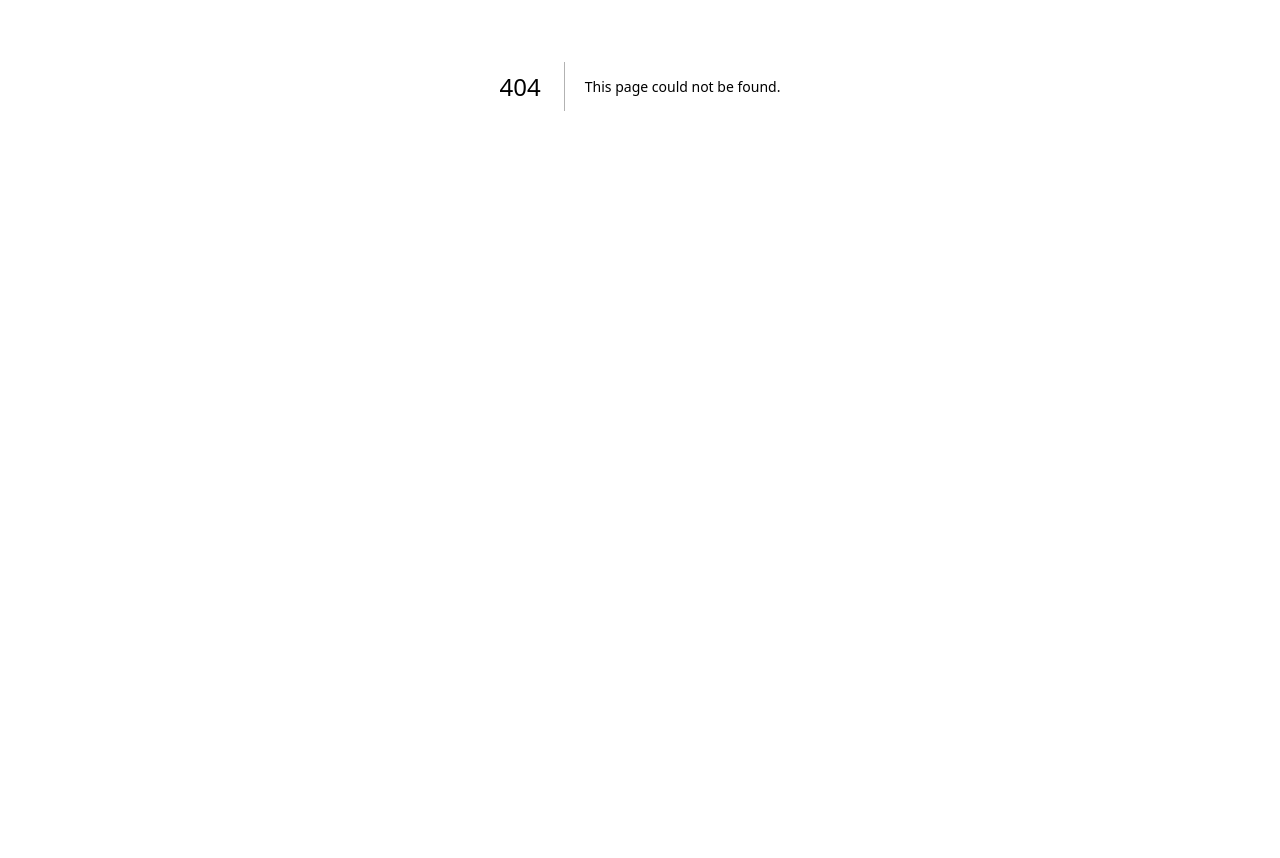
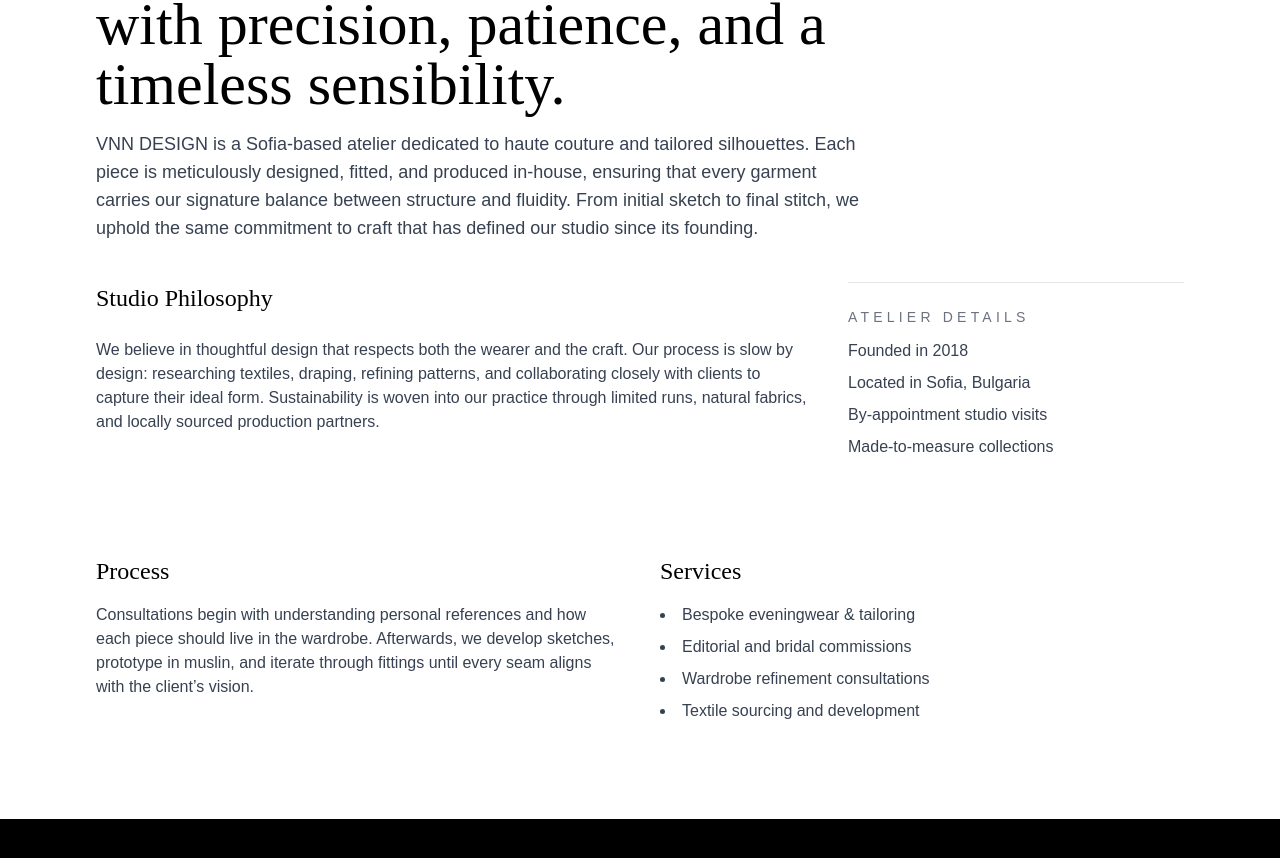
Before and after one commit to vselllena/VNN, a Next.js app in the folder vnn/: page /about in a window 1280 px wide. Before the commit this address had no page. Shown: the part 314-1172 px from the top of the page. Before the commit the page ends 800 px from the top, so only its background shows below. Built offline with nearby package versions, Linux system fonts and the light colour scheme.

Commit message:
create AboutPage component with detailed studio philosophy, process, and services sections for enhanced user information

```diff
--- /dev/null
+++ b/vnn/src/app/about/page.tsx
@@ -0,0 +1,78 @@
+import Footer from "../components/Footer";
+import Header from "../components/Header";
+
+export default function AboutPage() {
+  return (
+    <main className="min-h-screen bg-white text-black">
+      <Header />
+      <section className="px-6 md:px-16 lg:px-24 py-16 md:py-24 space-y-10">
+        <div className="space-y-4 max-w-3xl">
+          <p className="text-xs uppercase tracking-[0.5em] text-gray-500">
+            About Us
+          </p>
+          <h1 className="text-4xl md:text-6xl font-serif leading-tight">
+            Crafting bespoke garments with precision, patience, and a timeless
+            sensibility.
+          </h1>
+          <p className="text-base md:text-lg text-gray-700 leading-relaxed">
+            VNN DESIGN is a Sofia-based atelier dedicated to haute couture and
+            tailored silhouettes. Each piece is meticulously designed, fitted,
+            and produced in-house, ensuring that every garment carries our
+            signature balance between structure and fluidity. From initial
+            sketch to final stitch, we uphold the same commitment to craft that
+            has defined our studio since its founding.
+          </p>
+        </div>
+
+        <div className="grid gap-10 lg:grid-cols-3">
+          <div className="col-span-2 space-y-6">
+            <h2 className="text-2xl font-serif">Studio Philosophy</h2>
+            <p className="text-sm md:text-base text-gray-700 leading-relaxed">
+              We believe in thoughtful design that respects both the wearer and
+              the craft. Our process is slow by design: researching textiles,
+              draping, refining patterns, and collaborating closely with clients
+              to capture their ideal form. Sustainability is woven into our
+              practice through limited runs, natural fabrics, and locally sourced
+              production partners.
+            </p>
+          </div>
+          <div className="space-y-3 border-t border-gray-200 pt-6">
+            <h3 className="text-sm uppercase tracking-[0.3em] text-gray-500">
+              Atelier Details
+            </h3>
+            <ul className="space-y-2 text-gray-700 text-sm md:text-base">
+              <li>Founded in 2018</li>
+              <li>Located in Sofia, Bulgaria</li>
+              <li>By-appointment studio visits</li>
+              <li>Made-to-measure collections</li>
+            </ul>
+          </div>
+        </div>
+      </section>
+
+      <section className="px-6 md:px-16 lg:px-24 pb-24">
+        <div className="grid gap-10 md:grid-cols-2">
+          <div className="space-y-4">
+            <h3 className="text-2xl font-serif">Process</h3>
+            <p className="text-sm md:text-base text-gray-700 leading-relaxed">
+              Consultations begin with understanding personal references and how
+              each piece should live in the wardrobe. Afterwards, we develop
+              sketches, prototype in muslin, and iterate through fittings until
+              every seam aligns with the client’s vision.
+            </p>
+          </div>
+          <div className="space-y-4">
+            <h3 className="text-2xl font-serif">Services</h3>
+            <ul className="list-disc list-inside text-sm md:text-base text-gray-700 space-y-2">
+              <li>Bespoke eveningwear & tailoring</li>
+              <li>Editorial and bridal commissions</li>
+              <li>Wardrobe refinement consultations</li>
+              <li>Textile sourcing and development</li>
+            </ul>
+          </div>
+        </div>
+      </section>
+      <Footer />
+    </main>
+  );
+}
```
